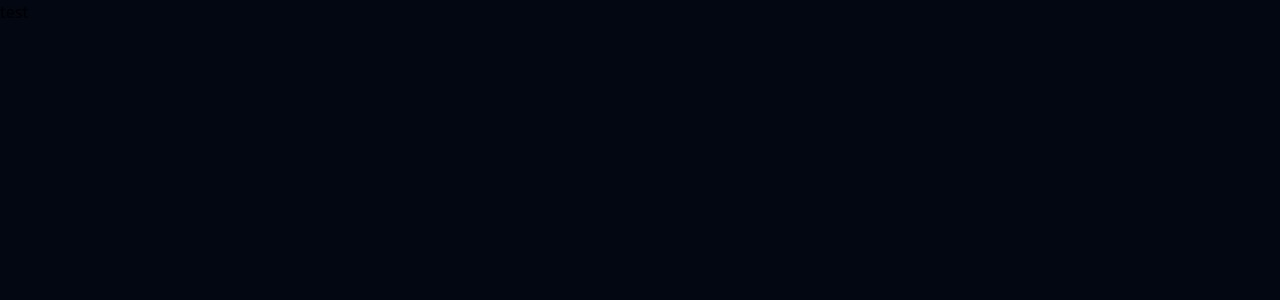
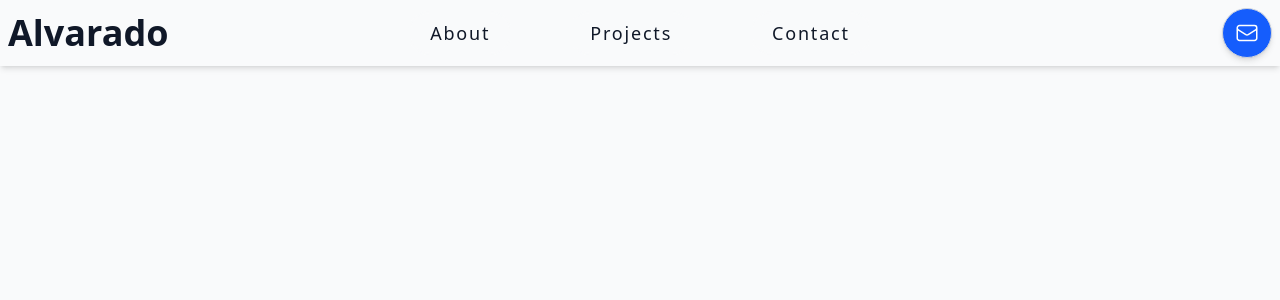
Before and after one commit to ealvara6/devfolio, a React (Vite) app: page / in a window 1280 px wide. Shown: the top 300 px of the page. Built offline with nearby package versions, Linux system fonts and the light colour scheme.

Commit message:
Create navbar component

```diff
--- a/src/App.tsx
+++ b/src/App.tsx
@@ -1,8 +1,10 @@
+import { Navbar } from './components/Navbar';
+
 export const App = () => {
   return (
-    <div className="dark bg-bg min-h-screen">
-      <div className="">test</div>
-    </div>
+    <main className=" bg-bg text-text min-h-screen">
+      <Navbar />
+    </main>
   );
 };
 
--- /dev/null
+++ b/src/components/Navbar.tsx
@@ -0,0 +1,31 @@
+import { EnvelopeIcon } from '@heroicons/react/24/outline';
+
+const links = [{ name: 'About' }, { name: 'Projects' }, { name: 'Contact' }];
+
+export const Navbar = () => {
+  return (
+    <nav className="min-h-14 items-center  shadow-md grid  p-2 grid-cols-3 justify-items-center font-sans">
+      <div className=" justify-self-start font-heading text-4xl font-bold">
+        Alvarado
+      </div>
+      <ul className="flex gap-14 justify-self-center">
+        {links.map((link) => (
+          <li
+            key={link.name}
+            className="text-lg tracking-widest font-subHeading"
+          >
+            <a
+              href="#"
+              className=" rounded-full border-2 border-bg  hover:border-l-accent-hover hover:border-r-accent-hover transition-all duration-300 hover:text-accent-hover px-5 py-2"
+            >
+              {link.name}
+            </a>
+          </li>
+        ))}
+      </ul>
+      <button className="border cursor-pointer shadow-md hover:-translate-y-0.5 text-sm hover:translate-x-0.5 transition border-border  p-3 justify-self-end rounded-full bg-accent hover:bg-accent-hover active:translate-0">
+        <EnvelopeIcon className="w-6 h-6 text-white" />
+      </button>
+    </nav>
+  );
+};
```
